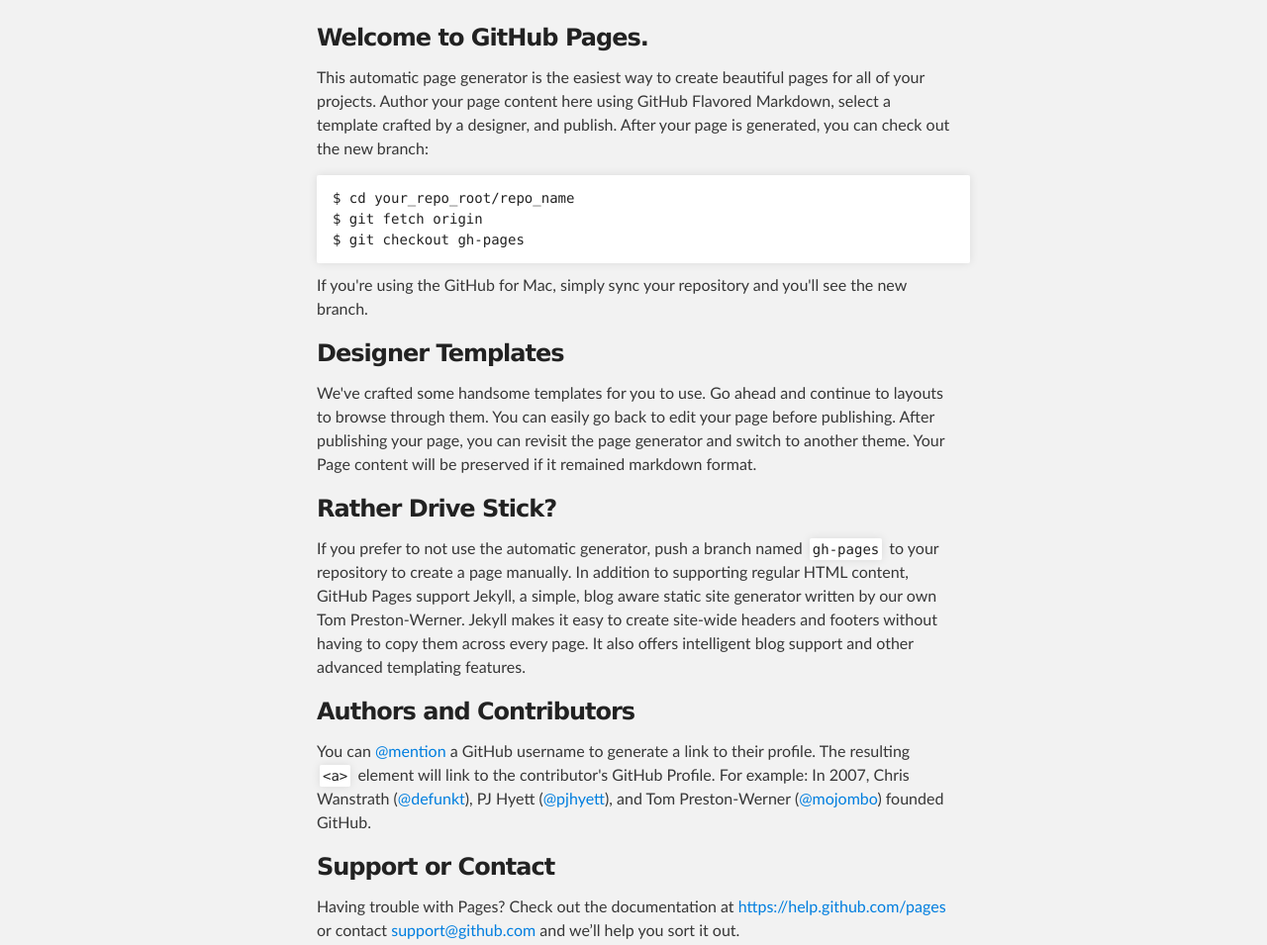
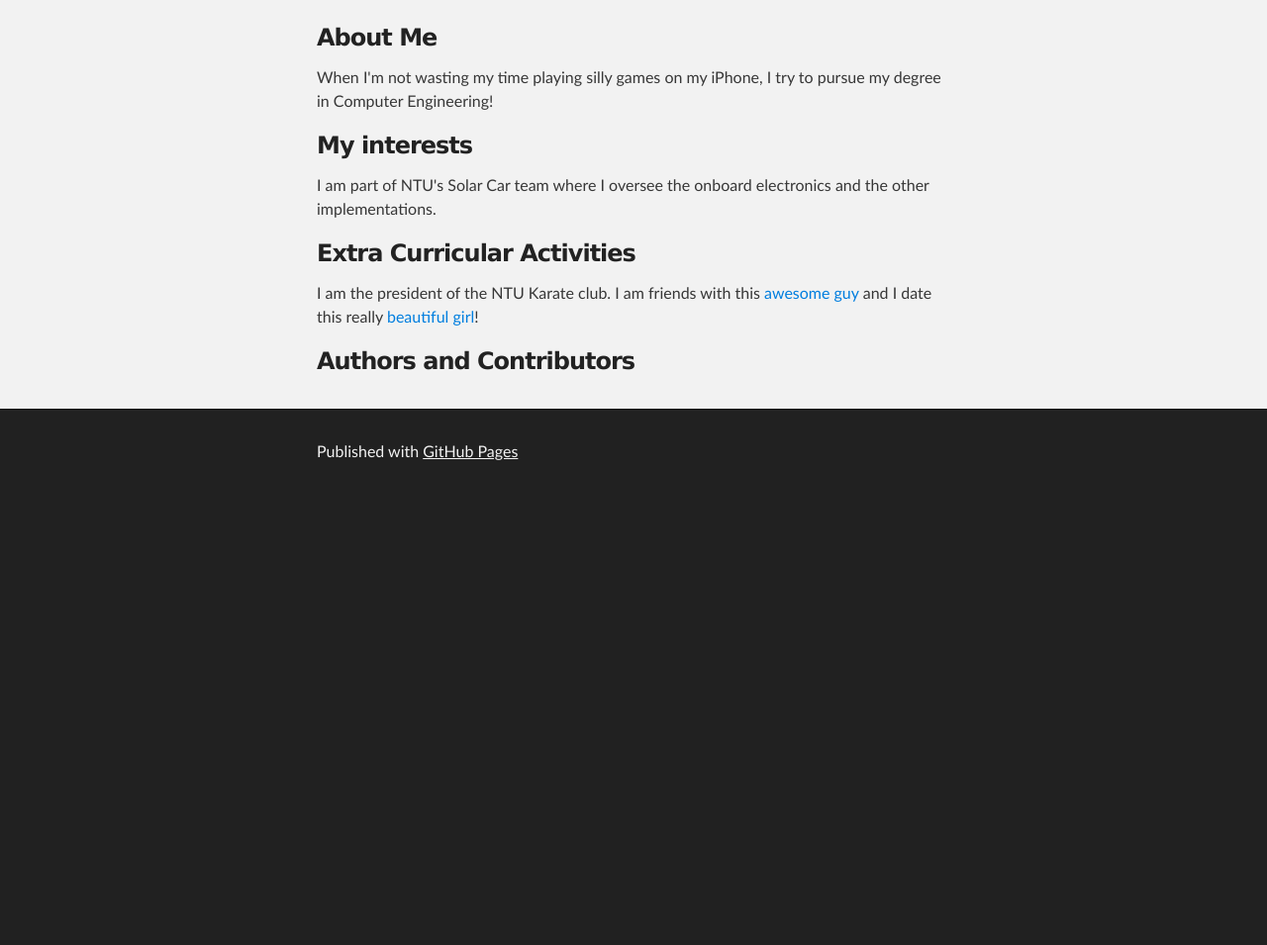
Before and after one commit to GrahamZhu/GrahamZhu.github.io, a plain HTML site: page index.html in a window 1280 px wide. Shown: the part 240-1195 px from the top of the page at 99% size. After the commit the page ends 800 px from the top, so only its background shows below. Drawn offline with Linux system fonts and the light colour scheme.

Commit message:
First commit

```diff
--- a/index.html
+++ b/index.html
@@ -28,37 +28,26 @@
     <div id="main_content_wrap" class="outer">
       <section id="main_content" class="inner">
         <h3>
-<a id="welcome-to-github-pages" class="anchor" href="#welcome-to-github-pages" aria-hidden="true"><span class="octicon octicon-link"></span></a>Welcome to GitHub Pages.</h3>
+<a id="welcome-to-github-pages" class="anchor" href="#welcome-to-github-pages" aria-hidden="true"><span class="octicon octicon-link"></span></a>About Me</h3>
 
-<p>This automatic page generator is the easiest way to create beautiful pages for all of your projects. Author your page content here using GitHub Flavored Markdown, select a template crafted by a designer, and publish. After your page is generated, you can check out the new branch:</p>
+<p>When I'm not wasting my time playing silly games on my iPhone, I try to pursue my degree in Computer Engineering!</p>
 
-<pre><code>$ cd your_repo_root/repo_name
-$ git fetch origin
-$ git checkout gh-pages
-</code></pre>
-
-<p>If you're using the GitHub for Mac, simply sync your repository and you'll see the new branch.</p>
 
 <h3>
-<a id="designer-templates" class="anchor" href="#designer-templates" aria-hidden="true"><span class="octicon octicon-link"></span></a>Designer Templates</h3>
+<a id="designer-templates" class="anchor" href="#designer-templates" aria-hidden="true"><span class="octicon octicon-link"></span></a>My interests</h3>
 
-<p>We've crafted some handsome templates for you to use. Go ahead and continue to layouts to browse through them. You can easily go back to edit your page before publishing. After publishing your page, you can revisit the page generator and switch to another theme. Your Page content will be preserved if it remained markdown format.</p>
+<p>I am part of NTU's Solar Car team where I oversee the onboard electronics and the other implementations.</p>
 
 <h3>
-<a id="rather-drive-stick" class="anchor" href="#rather-drive-stick" aria-hidden="true"><span class="octicon octicon-link"></span></a>Rather Drive Stick?</h3>
+<a id="rather-drive-stick" class="anchor" href="#rather-drive-stick" aria-hidden="true"><span class="octicon octicon-link"></span></a>Extra Curricular Activities</h3>
 
-<p>If you prefer to not use the automatic generator, push a branch named <code>gh-pages</code> to your repository to create a page manually. In addition to supporting regular HTML content, GitHub Pages support Jekyll, a simple, blog aware static site generator written by our own Tom Preston-Werner. Jekyll makes it easy to create site-wide headers and footers without having to copy them across every page. It also offers intelligent blog support and other advanced templating features.</p>
+
+<p>I am the president of the NTU Karate club. I am friends with this <a href="www.rohitsm.com">awesome guy</a> and I date this really <a href="https://www.facebook.com/mels.lly">beautiful girl</a>!</p>
 
 <h3>
 <a id="authors-and-contributors" class="anchor" href="#authors-and-contributors" aria-hidden="true"><span class="octicon octicon-link"></span></a>Authors and Contributors</h3>
 
-<p>You can <a href="https://github.com/blog/821" class="user-mention">@mention</a> a GitHub username to generate a link to their profile. The resulting <code>&lt;a&gt;</code> element will link to the contributor's GitHub Profile. For example: In 2007, Chris Wanstrath (<a href="https://github.com/defunkt" class="user-mention">@defunkt</a>), PJ Hyett (<a href="https://github.com/pjhyett" class="user-mention">@pjhyett</a>), and Tom Preston-Werner (<a href="https://github.com/mojombo" class="user-mention">@mojombo</a>) founded GitHub.</p>
 
-<h3>
-<a id="support-or-contact" class="anchor" href="#support-or-contact" aria-hidden="true"><span class="octicon octicon-link"></span></a>Support or Contact</h3>
-
-<p>Having trouble with Pages? Check out the documentation at <a href="https://help.github.com/pages">https://help.github.com/pages</a> or contact <a href="mailto:support@github.com">support@github.com</a> and we’ll help you sort it out.</p>
-      </section>
     </div>
 
     <!-- FOOTER  -->
```
Also changed, not shown: img.jpg (added), 1 other file.
